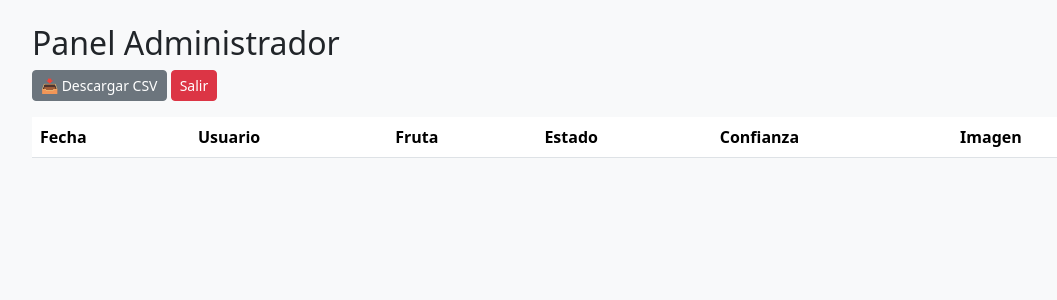
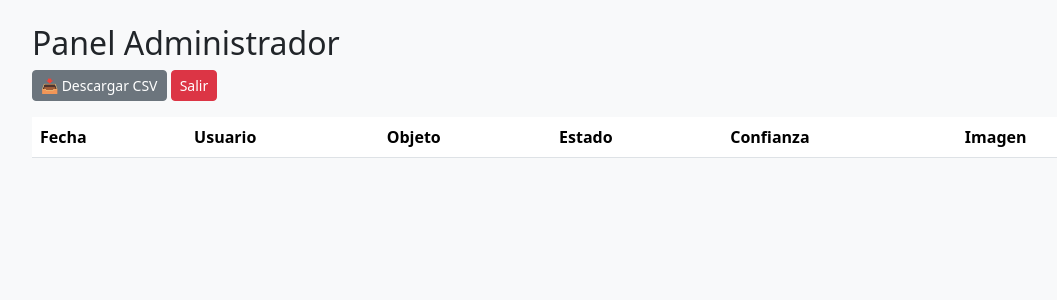
Before and after one commit to GianmarcoIC/Proyecto-Productivo-IIIA, a Flask app: page /admin in a window 1280 px wide. Shown: the top 300 px of the page, without its empty margins (50-1107 px from the left). Run offline with Flask 3, Linux system fonts and the light colour scheme; the visitor is signed in with stand-in values (Sample User, id 1); lists and menus that the app fills with data are empty.

Commit message:
Update admin.html

```diff
--- a/templates/admin.html
+++ b/templates/admin.html
@@ -7,7 +7,7 @@
   <a class="btn btn-sm btn-secondary" href="{{ url_for('admin_export') }}">📥 Descargar CSV</a>
   <a class="btn btn-sm btn-danger" href="{{ url_for('admin_logout') }}">Salir</a>
   <table class="table table-striped mt-3">
-    <thead><tr><th>Fecha</th><th>Usuario</th><th>Fruta</th><th>Estado</th><th>Confianza</th><th>Imagen</th></tr></thead>
+    <thead><tr><th>Fecha</th><th>Usuario</th><th>Objeto</th><th>Estado</th><th>Confianza</th><th>Imagen</th></tr></thead>
     <tbody>
       {% for d in detections %}
       <tr>
```
